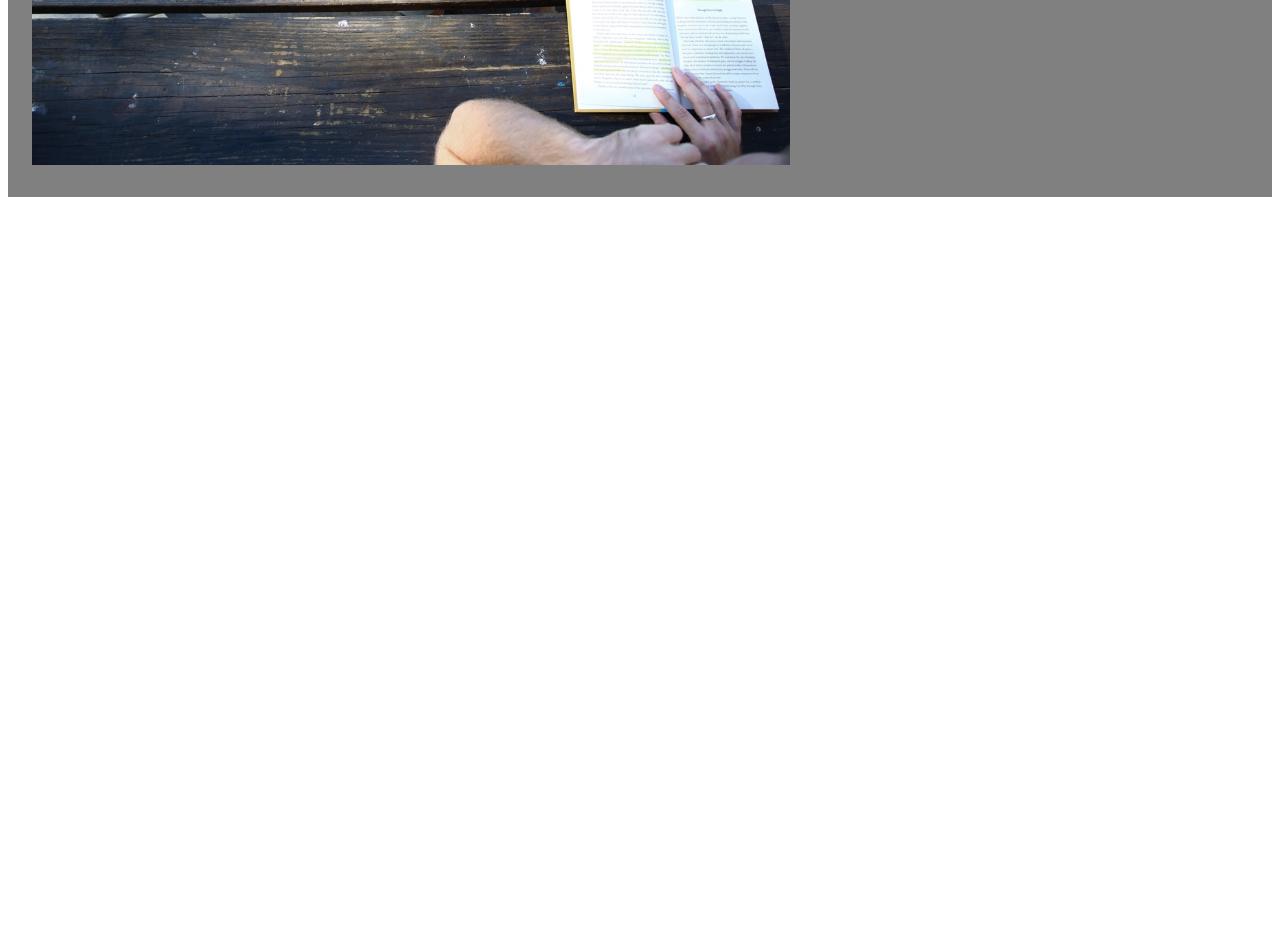
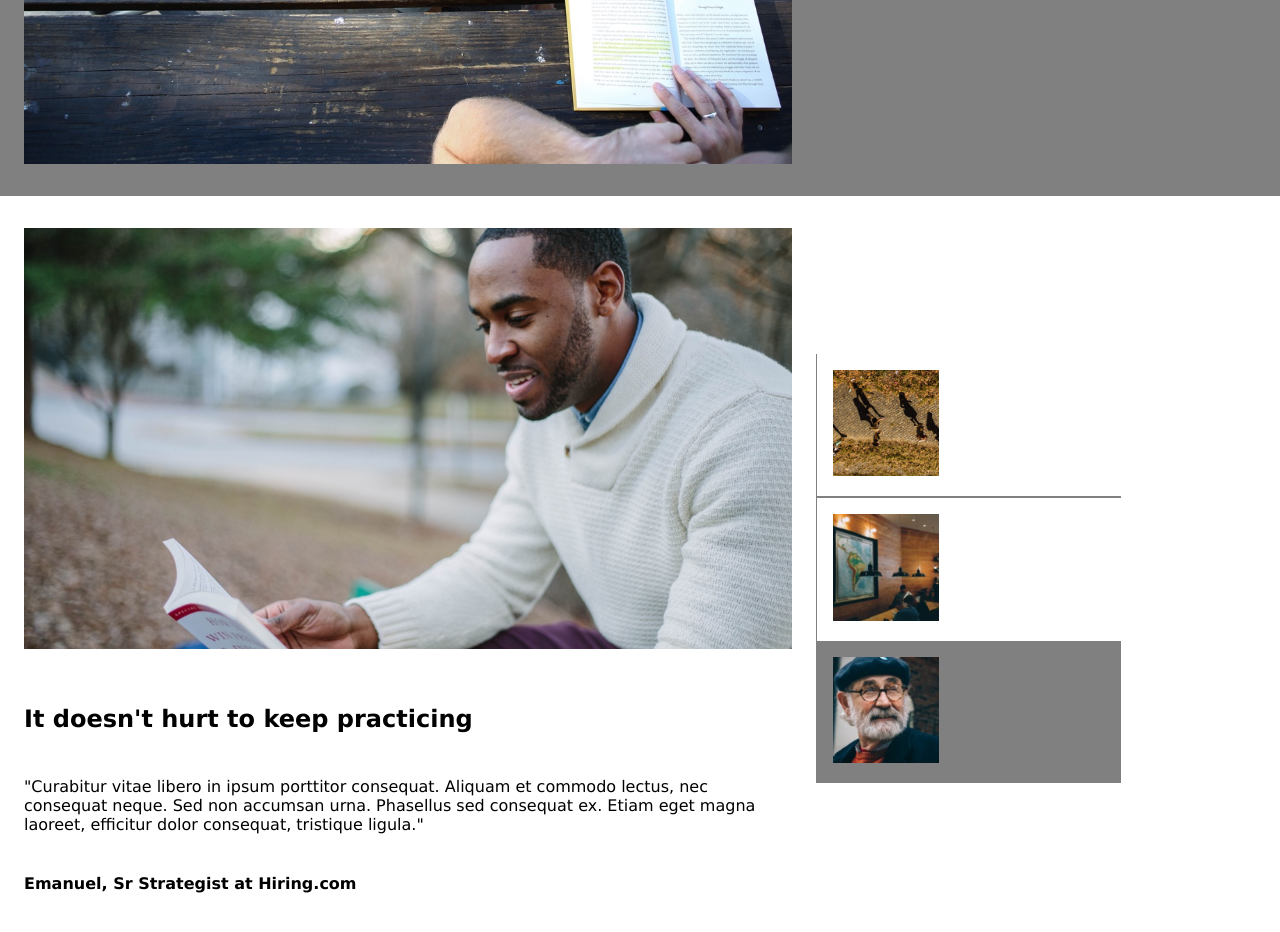
Before and after one commit to RoryMcCash/ColmarAcademy, a plain HTML site: page index.html in a window 1280 px wide. Shown: the part 500-1432 px from the top of the page. Before the commit the page ends 800 px from the top, so only its background shows below. Drawn offline with Linux system fonts and the light colour scheme.

Commit message:
Went off course but back on track now after some practice

```diff
--- a/css/style.css
+++ b/css/style.css
@@ -1,12 +1,26 @@
 /* Universal */
 
-html {
+body {
+  margin: 0;
   font-family: verdana;
+}
+
+div {
+  margin: 0;
+}
+
+img {
+  margin: 0;
 }
 
 a {
   color: inherit;
   text-decoration: none;
+}
+
+h1,
+h2 {
+  font-weight: 900;
 }
 
 .flex-container {
@@ -16,7 +30,7 @@ a {
 }
 
 .main {
-
+  padding-top: 64px;
 }
 
 /* Header */
@@ -56,22 +70,19 @@ nav span {
 /* Banner Section */
 
 #banner-section {
-  padding-top: 64px;
   background-color: gray;
 }
 
 #banner-section img {
   padding: 32px 24px 32px 24px;
   max-width: 60%;
+  min-width: 60%;
+
 }
 
 #banner-section .signup {
   font-family: helvetica;
   /*padding-right: 180px;*/
-}
-
-.text h1 {
-  font-weight: 900;
 }
 
 .button {
@@ -89,4 +100,57 @@ nav span {
 
 #info-section {
 
+
 }
+
+.practice {
+  padding: 32px 24px 32px 24px;
+  width: 60%;
+
+
+}
+
+.practice img {
+  padding: 0px 0px 32px 0px;
+  width: 100%;
+
+}
+
+.practice .p1,
+.practice h2 {
+  padding-bottom: 24px;
+}
+
+.infoboxes {
+  border-left: 1px solid gray;
+  /*width: 40%;*/
+  height: 100%;
+
+}
+
+.infoboxes img {
+  width: 35%;
+  /**/
+  padding: 16px;
+}
+
+.box1 {
+  border-bottom: 1px solid gray;
+}
+
+.box2 {
+  border-top: 1px solid gray;
+  border-color: gray;
+}
+
+.box3 {
+  background-color: gray;
+}
+
+/*
+.box1 img,
+.box2 img,
+.box3 img {
+  padding: 16px;
+}
+*/
--- a/index.html
+++ b/index.html
@@ -43,11 +43,25 @@
 
       <!-- Info Section -->
 
-      <div id="info-section "class="flex-container">
+      <div id="info-section" class="flex-container">
         <div class="practice">
-          <img src="">
+          <img src="images\information-main.jpg">
+          <h2>It doesn't hurt to keep practicing</h2>
+          <p class="p1">"Curabitur vitae libero in ipsum porttitor consequat. Aliquam et commodo lectus, nec consequat neque. Sed non accumsan urna. Phasellus sed consequat ex. Etiam eget magna laoreet, efficitur dolor consequat, tristique ligula."</p>
+          <p><strong>Emanuel, Sr Strategist at Hiring.com</strong></p>
+        </div>
+        <div class="infoboxes">
+          <div class="box1">
+            <img src="images\information-orientation.jpg">
+          </div>
+          <div class="box2">
+            <img src="images\information-campus.jpg">
+          </div>
+          <div class="box3">
+            <img src="images\information-guest-lecture.jpg" alt="">
+          </div>
+        </div>
 
-        </div>
 
       </div>
 
```
